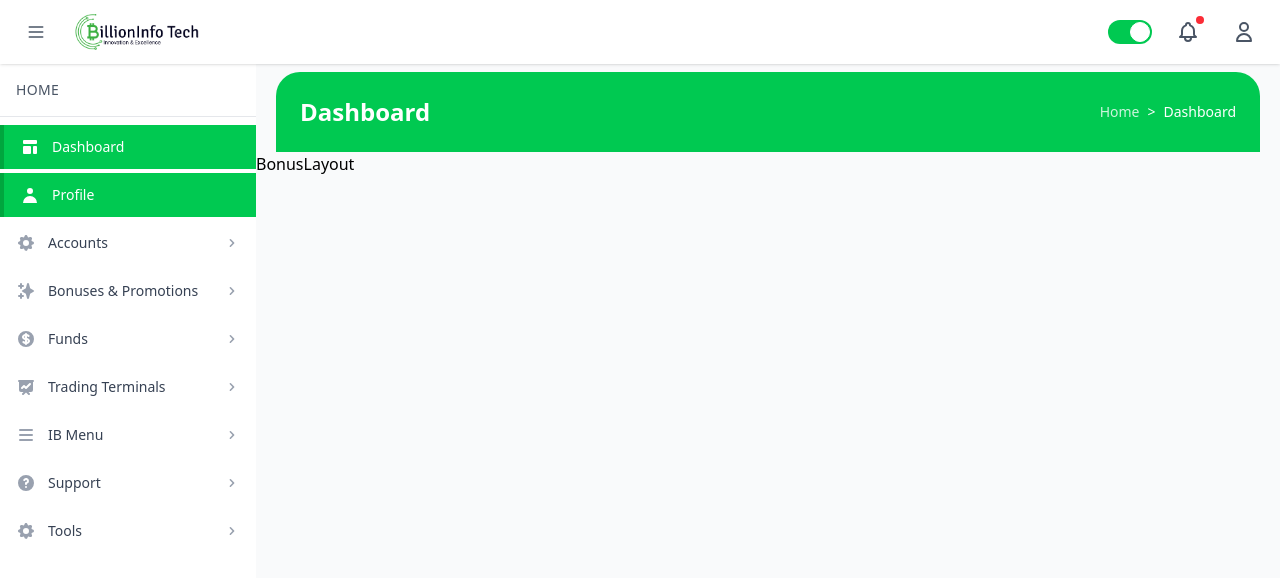
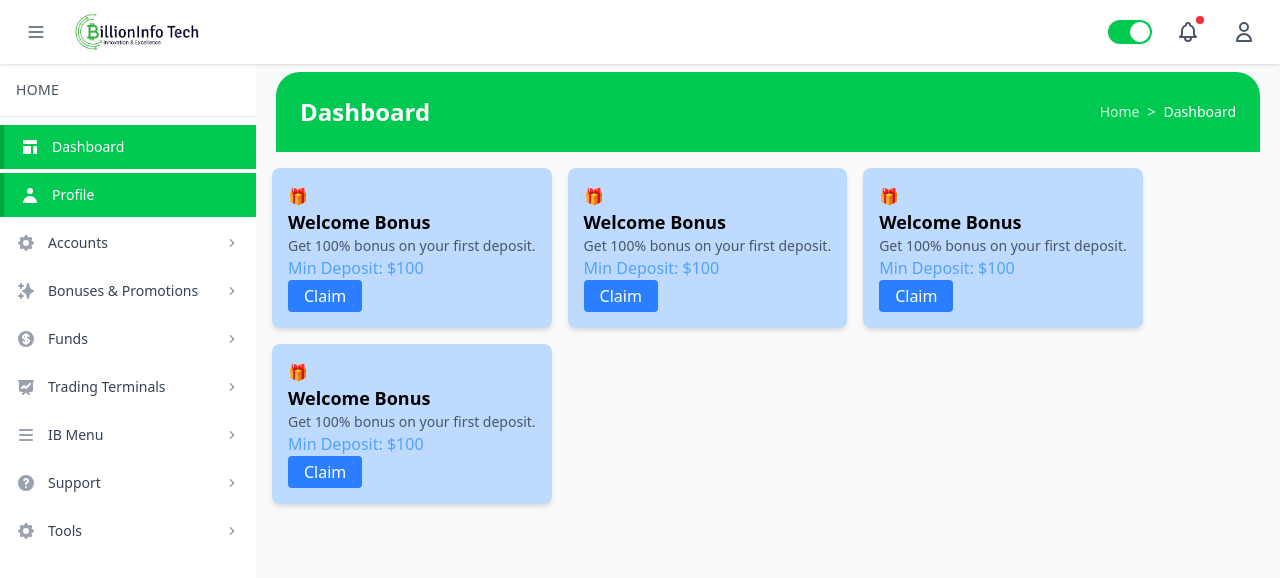
Before and after one commit to anasstudy01/BillionInfoTech_CRM, a React (Vite) app: page / in a window 1280 px wide. Shown: the top 578 px of the page. Built offline with nearby package versions, Linux system fonts and the light colour scheme.

Commit message:
Add BonusCard component and integrate it into BonusLayout

```diff
--- /dev/null
+++ b/src/Components/main/BonusCard.jsx
@@ -0,0 +1,15 @@
+import React from 'react'
+
+const BonusCard = ({ icon, title, description, info, buttonText }) => {
+  return (
+    <div className="bonus-card bg-blue-200   shadow-md rounded-lg p-4">
+      <div className="bonus-icon w-[60px]">{icon}</div>
+      <h3 className='text-lg font-semibold'>{title}</h3>
+      <p className='text-sm text-gray-600'>{description}</p>
+      <div className="bonus-info text-blue-400 ">{info}</div>
+      <button className="claim-btn bg-blue-500 text-white py-1 px-4 rounded">{buttonText}</button>
+    </div>
+  )
+}
+
+export default BonusCard
--- a/src/Layout/BonusLayout.jsx
+++ b/src/Layout/BonusLayout.jsx
@@ -1,12 +1,46 @@
 import React from 'react'
 import DashboardNav from '../Components/main/DashboardNav'
+import BonusCard from '../Components/main/BonusCard'
 
 const BonusLayout = () => {
   return (<>
 
   <DashboardNav />
 
-    <div>BonusLayout</div>
+
+
+    <div className="bonus-container flex m-4 gap-4 flex-wrap">
+        <BonusCard
+          icon="🎁"
+          title="Welcome Bonus"
+          description="Get 100% bonus on your first deposit."
+          info="Min Deposit: $100"
+          buttonText="Claim"
+        />
+        <BonusCard
+          icon="🎁"
+          title="Welcome Bonus"
+          description="Get 100% bonus on your first deposit."
+          info="Min Deposit: $100"
+          buttonText="Claim"
+        />
+        <BonusCard
+          icon="🎁"
+          title="Welcome Bonus"
+          description="Get 100% bonus on your first deposit."
+          info="Min Deposit: $100"
+          buttonText="Claim"
+        />
+        <BonusCard
+          icon="🎁"
+          title="Welcome Bonus"
+          description="Get 100% bonus on your first deposit."
+          info="Min Deposit: $100"
+          buttonText="Claim"
+        />
+
+     </div>
+
   </>
   )
 }
```
